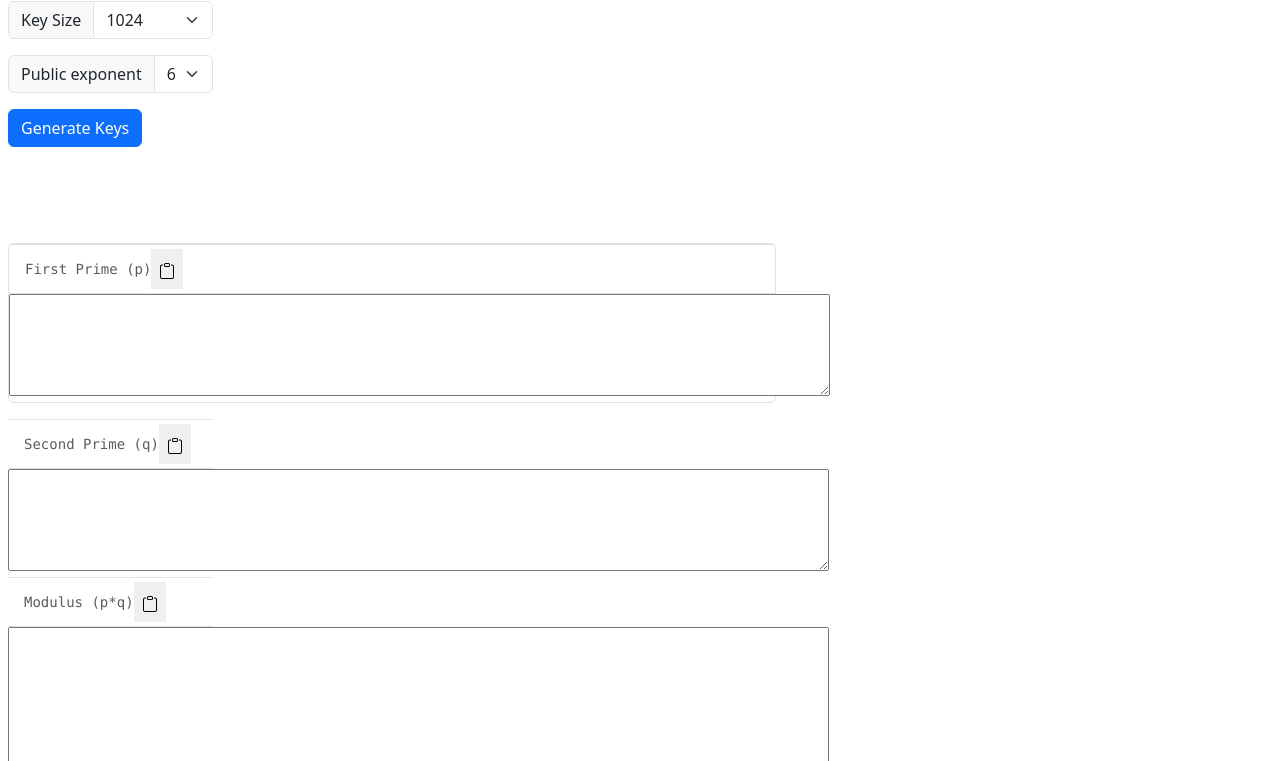
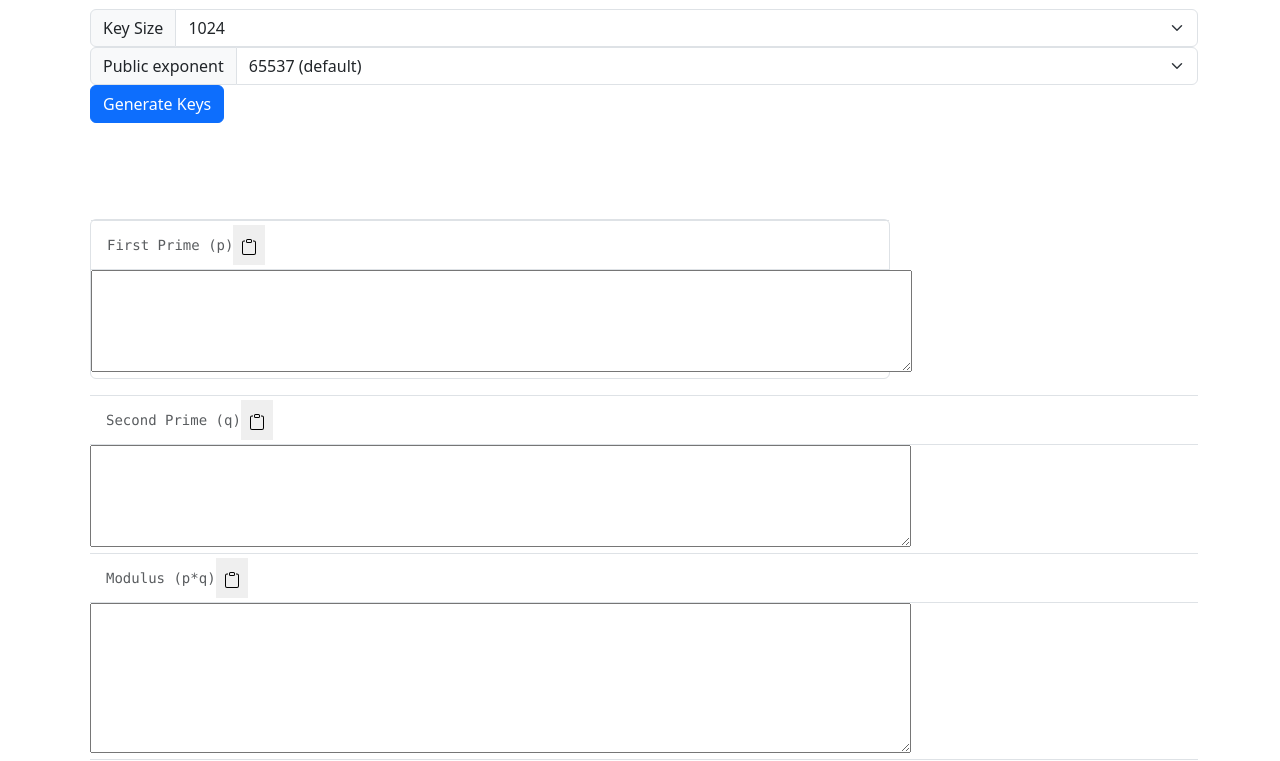
Before and after one commit to profbbrown/RSA_demo, a plain HTML site: page index.html in a window 1280 px wide. Shown: the part 145-906 px from the top of the page. Drawn offline with nearby package versions, Linux system fonts and the light colour scheme.

Commit message:
Reconstruction of divs

```diff
--- a/index.html
+++ b/index.html
@@ -3,7 +3,7 @@
 <head>
   <!-- Majority of this code was from JSEncrypt. -->
   <!-- Additional features such as private key encryption, public key decryption, and displaying the results in hex were written by Michael Rose -->
-  <title>Online RSA Key Generator</title>
+  <title>RSA Key Generator</title>
   <!--<base id="basetag" href="/jsencrypt/">-->
   <!--[if IE]>
   <script type='text/javascript'>
@@ -25,27 +25,27 @@
   <link href="https://cdn.jsdelivr.net/npm/bootstrap@5.3.3/dist/css/bootstrap.min.css" rel="stylesheet" type="text/css">
 </head>
 <body>
+  <div class="container-sm" id="body-container">
     <header class="navbar navbar-expand-lg bd-navbar sticky-top">
-  <ul class="nav nav-tabs" id="myTab" role="tablist">
+      <ul class="nav nav-tabs" id="header-tabs" role="tablist">
         <li class="nav-item" role="presentation">
           <button class="nav-link active" id="generateKey-tab" data-bs-toggle="tab" aria-current="page" href="#" data-bs-target="#generateKey-pane" type="button" role="tab" aria-controls="generateKey-pane" aria-selected="true">Key Creator</button>
         </li>
-    <li>
+        <li class="nav-item" role="presentation">
           <button class="nav-link" href="#" id="encryptDecrypt-tab" data-bs-toggle="tab" aria-current="page" data-bs-target="#encryptDecrypt-pane" type="button" role="tab" aria-controls="encryptDecrypt-pane" aria-selected="false">Encrypt/Decrypt</button>
         </li>
       </ul>
     </header>
 
-<div class="tab-content" id="myTabContent">
-<main id="generateKey-pane" class="bd-main order-1 tab-pane show active">
-  <div class="bd-content pg-lg-2" id="generateKey">
-    <div class="mb-3 mb-md-0 d-flex text-nowrap">
-      <h1 class="bd-title mb-0">RSA Key Generator</h1>
+    <main>
+      <div class="tab-content" id="my-tab-content">
+        <div class="tab-pane show active" id="generateKey-pane">
+          <div class="d-flex text-nowrap">
+            <h1>RSA Key Generator</h1>
           </div>
 
-
-    <div class="col-lg-2" id="keyInputArea">
-      <div class="input-group mb-3">
+          <div id="keyInputArea">
+            <div class="input-group">
               <label class="input-group-text" for="key-size">Key Size</label>
               <select class="form-select" id="key-size">
                 <option value="256">256</option>
@@ -57,7 +57,7 @@
             </div>
 
             <!-- Public Exponent -->
-      <div class="input-group mb-3">
+            <div class="input-group">
               <label class="input-group-text" for="public-exponent">Public exponent</label>
               <select class="form-select" id="public-exponent">
                 <option value="65537">65537 (default)</option>
@@ -163,6 +163,7 @@
 
 
 </main>
+</div>
 <!-- start encrypt decrypt section -->
 <div class="tab-pane" id="encryptDecrypt-pane" role="tabpanel" tabindex="0">
 <div class="row">
--- a/style.css
+++ b/style.css
@@ -77,16 +77,9 @@ h3 {
 .key-param {
   margin-bottom: 1rem;
   border: solid var(--bs-border-color);
-  width: 768px;
-}
-
-@media (min-width: 768px) {
-  .key-param {
-    margin-right: 0;
-    margin-left: 0;
-    border-width: 1px;
-    border-radius: var(--bs-border-radius);
-  }
+  width: 800px;
+  border-radius: var(--bs-border-radius);
+  border-width: 1px;
 }
 
 #titleBar {
```
Lines whose indentation alone changed are shown as unchanged.
